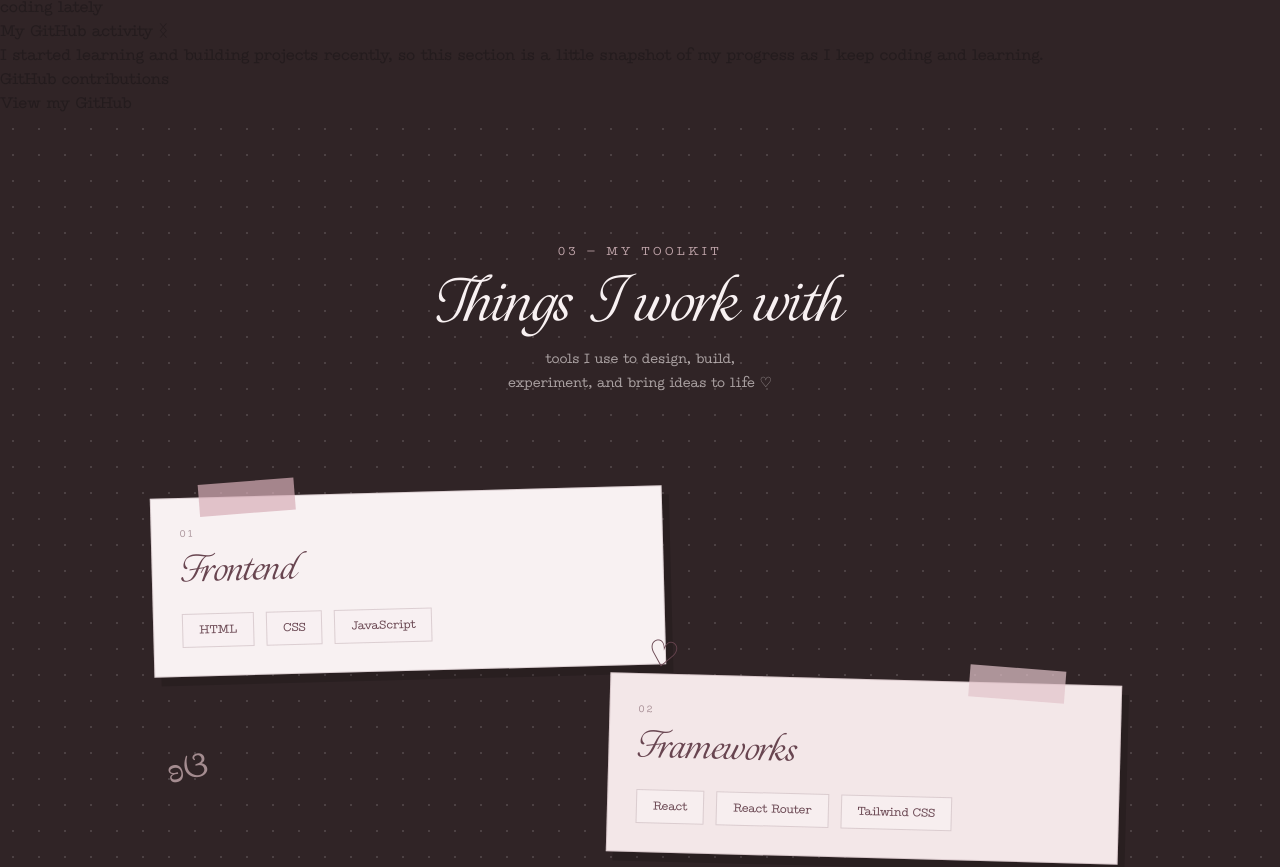
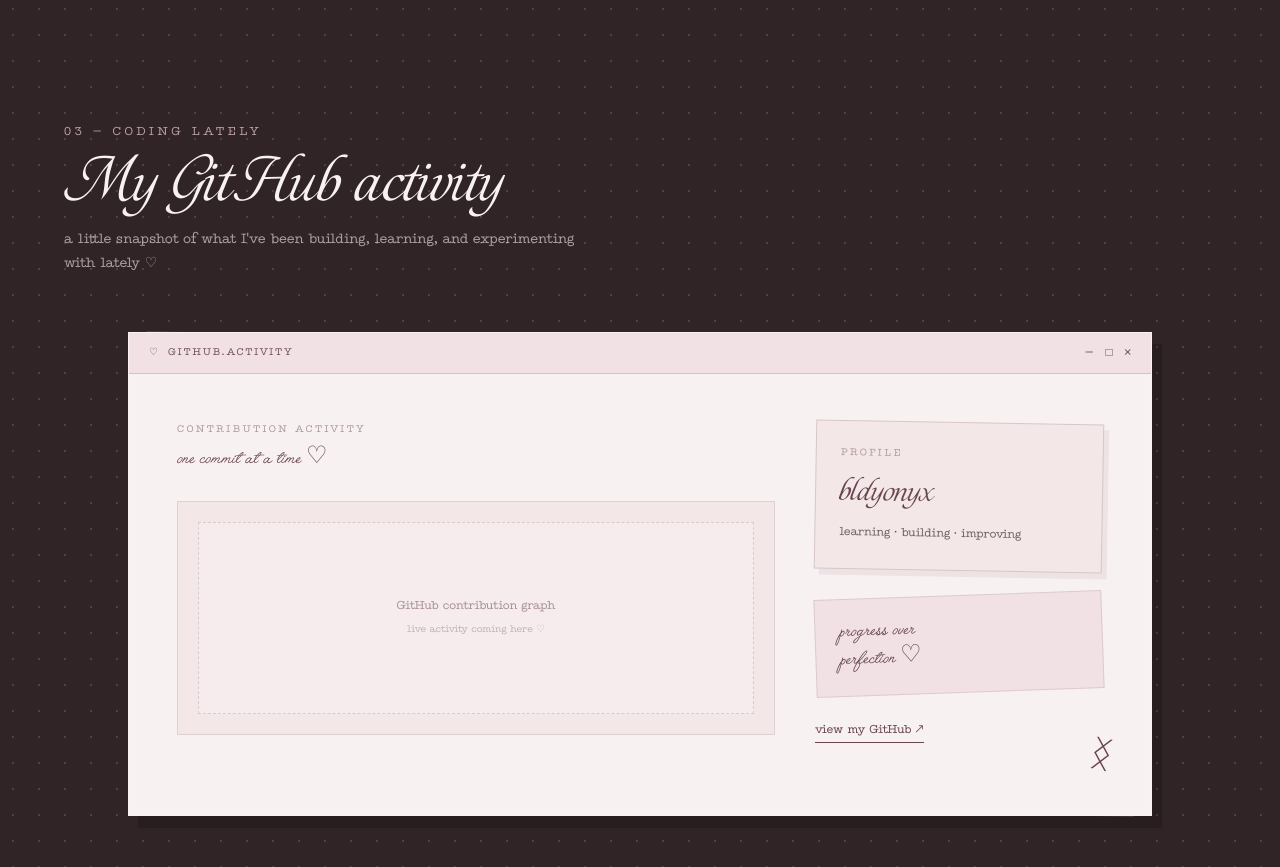
Before and after one commit to bldyonyx/Portfolio, a React app: page / in a window 1280 px wide. Shown: the part 3040-3907 px from the top of the page. Built offline with nearby package versions, Linux system fonts and the light colour scheme; the HTML template or start-up script is replaced by a standard one.

Commit message:
style: redesign github section

```diff
--- a/src/components/GithubSection.jsx
+++ b/src/components/GithubSection.jsx
@@ -1,27 +1,126 @@
 function GithubSection() {
   return (
-    <section id="github">
-      <p>coding lately</p>
+    <section
+      id="github"
+      className="hero-dots bg-dark px-6 py-24 text-paper lg:px-8 lg:py-32"
+    >
+      <div className="mx-auto max-w-6xl">
 
-      <h2>My GitHub activity ᛝ</h2>
-
-      <p>
-        I started learning and building projects recently, so this section
-        is a little snapshot of my progress as I keep coding and learning.
+        {/* HEADER */}
+        <div className="mb-14">
+          <p className="mb-3 font-typewriter text-xs uppercase tracking-[0.3em] text-pink/80">
+            03 — coding lately
           </p>
 
-      <div>
-        {/* GitHub contribution graph will go here later :p */}
-        <p>GitHub contributions</p>
+          <h2 className="font-display text-5xl text-paper md:text-6xl">
+            My GitHub activity
+          </h2>
+
+          <p className="mt-4 max-w-lg font-typewriter text-sm leading-6 text-paper/60">
+            a little snapshot of what I&apos;ve been building,
+            learning, and experimenting with lately ♡
+          </p>
         </div>
 
+        {/* GITHUB WINDOW */}
+        <div className="relative mx-auto max-w-5xl">
+
+          {/* BACK PAPER */}
+          <div className="absolute inset-3 rotate-[1.5deg] border border-paper/10 bg-wine/25" />
+
+          {/* MAIN WINDOW */}
+          <div className="relative overflow-hidden border border-paper/20 bg-paper text-ink shadow-[10px_12px_0_rgba(0,0,0,0.16)]">
+
+            {/* WINDOW BAR */}
+            <div className="flex items-center justify-between border-b border-wine/20 bg-pink/35 px-5 py-3">
+              <div className="flex items-center gap-2 font-typewriter text-[10px] uppercase tracking-[0.2em] text-wine">
+                <span>♡</span>
+                <span>github.activity</span>
+              </div>
+
+              <div className="flex items-center gap-3 font-typewriter text-xs text-wine">
+                <span>—</span>
+                <span>□</span>
+                <span>×</span>
+              </div>
+            </div>
+
+            {/* WINDOW CONTENT */}
+            <div className="grid gap-10 px-8 py-10 md:px-12 md:py-12 lg:grid-cols-[1.35fr_0.65fr]">
+
+              {/* LEFT — CONTRIBUTIONS */}
+              <div>
+                <div className="mb-6">
+                  <p className="font-typewriter text-[10px] uppercase tracking-[0.25em] text-wine/55">
+                    contribution activity
+                  </p>
+
+                  <p className="mt-2 font-hand text-2xl text-wine">
+                    one commit at a time ♡
+                  </p>
+                </div>
+
+                {/* GRAPH AREA */}
+                <div className="border border-wine/15 bg-cream p-5">
+                  <div className="flex min-h-48 items-center justify-center border border-dashed border-wine/20 bg-paper/60 px-6 text-center">
+                    <div>
+                      <p className="font-typewriter text-xs text-wine/55">
+                        GitHub contribution graph
+                      </p>
+
+                      <p className="mt-2 font-typewriter text-[10px] text-wine/35">
+                        live activity coming here ♡
+                      </p>
+                    </div>
+                  </div>
+                </div>
+              </div>
+
+              {/* RIGHT — INFO */}
+              <div className="relative space-y-6">
+
+                {/* USER CARD */}
+                <div className="rotate-[1deg] border border-wine/20 bg-cream p-6 shadow-[5px_6px_0_rgba(104,69,80,0.08)]">
+                  <p className="font-typewriter text-[10px] uppercase tracking-[0.25em] text-wine/50">
+                    profile
+                  </p>
+
+                  <p className="mt-3 font-display text-3xl text-wine">
+                    bldyonyx
+                  </p>
+
+                  <p className="mt-3 font-typewriter text-xs leading-6 text-ink/65">
+                    learning · building · improving
+                  </p>
+                </div>
+
+                {/* NOTE */}
+                <div className="-rotate-[2deg] border border-wine/15 bg-pink/35 px-6 py-5">
+                  <p className="font-hand text-2xl leading-7 text-wine">
+                    progress over
+                    <br />
+                    perfection ♡
+                  </p>
+                </div>
+
+                {/* LINK */}
                 <a
                   href="https://github.com/bldyonyx"
                   target="_blank"
                   rel="noreferrer"
+                  className="inline-block border-b border-wine pb-1 font-typewriter text-xs text-wine transition-all duration-300 hover:-translate-y-1 hover:border-pink hover:text-pink"
                 >
-        View my GitHub
+                  view my GitHub ↗
                 </a>
+
+                <span className="absolute -bottom-4 -right-2 rotate-12 font-hand text-4xl text-wine">
+                  ᛝ
+                </span>
+              </div>
+            </div>
+          </div>
+        </div>
+      </div>
     </section>
   )
 }
```
Lines whose indentation alone changed are shown as unchanged.
